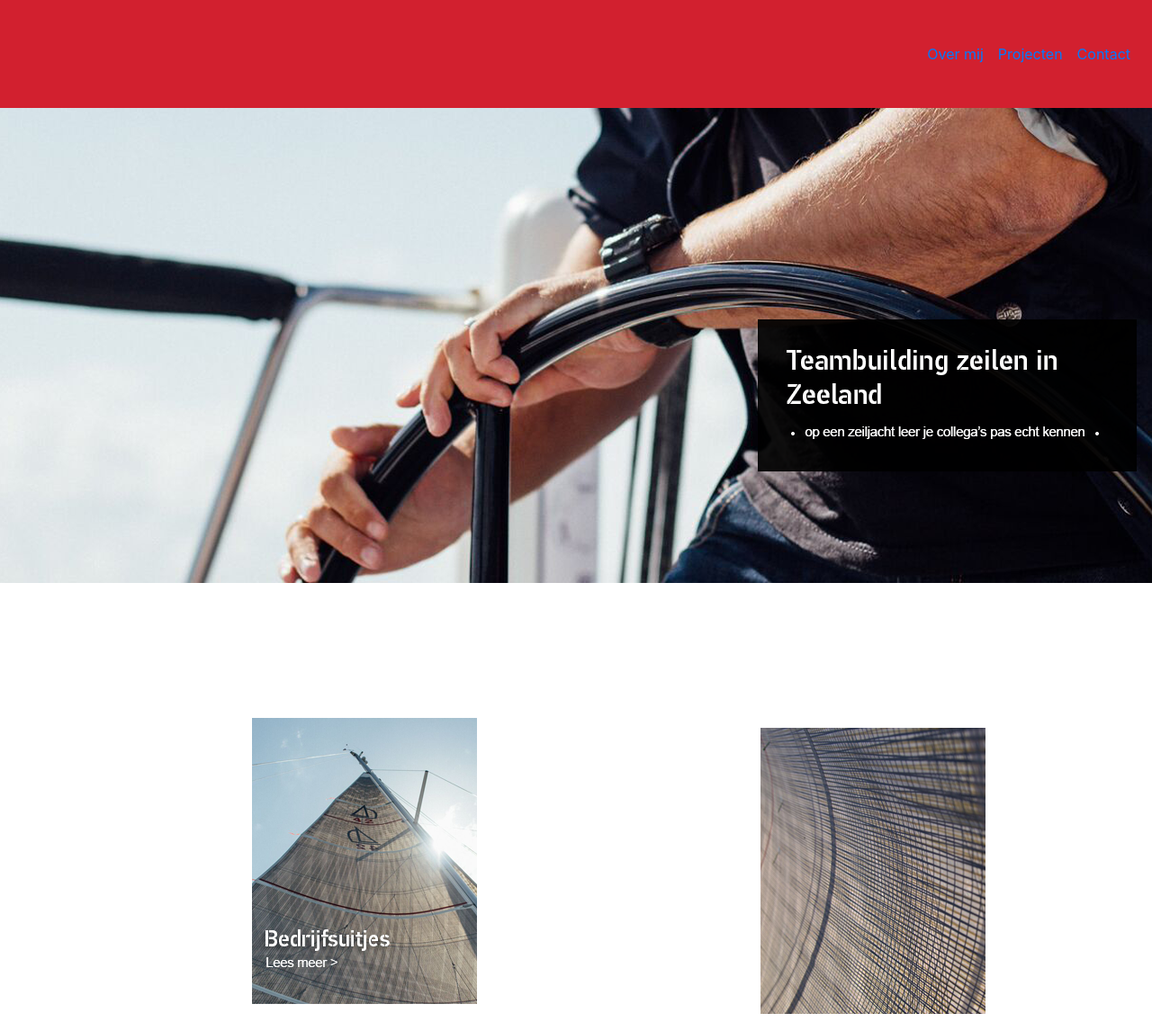
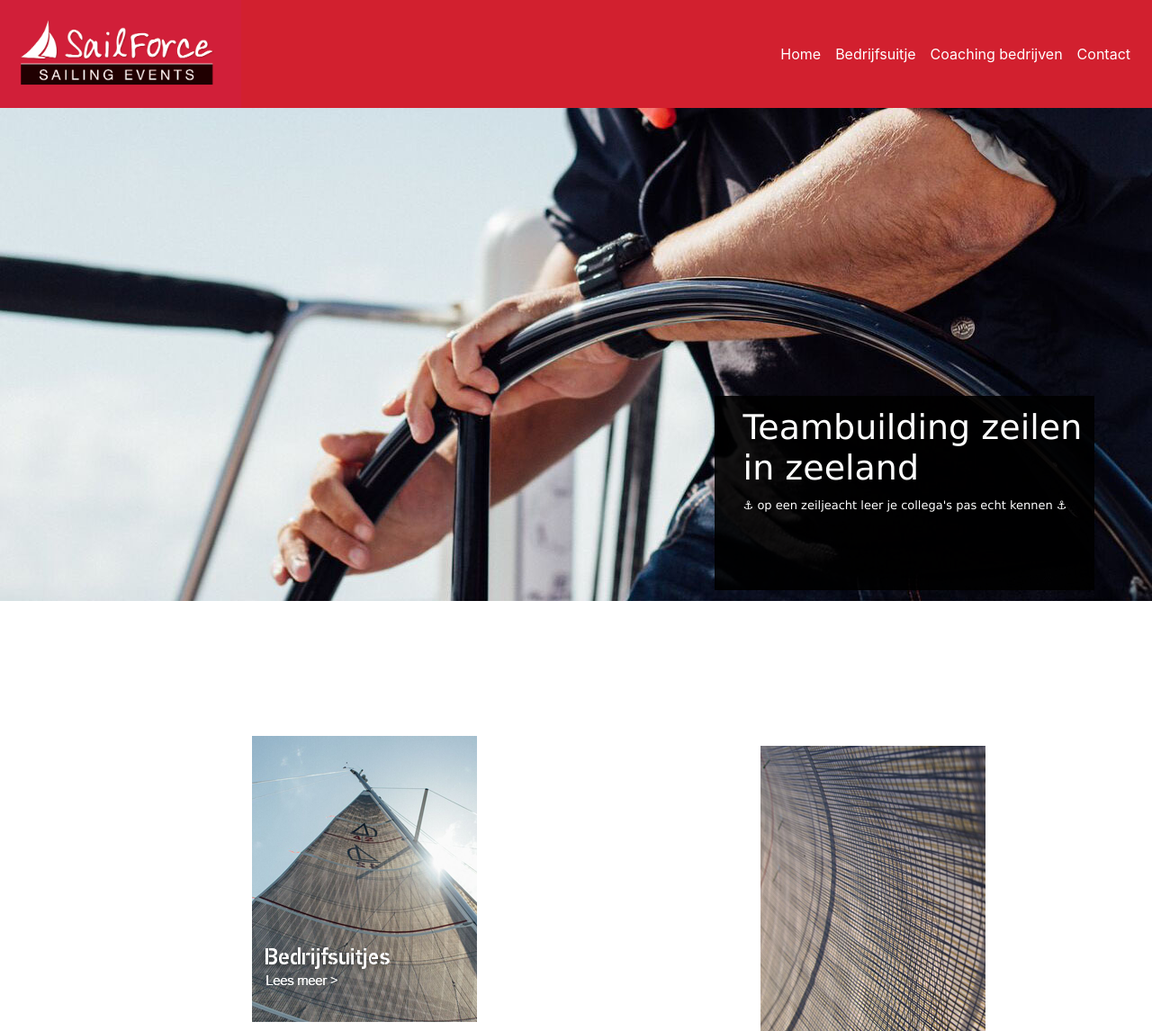
Before and after one commit to Dnarloch99/Sailforce, a PHP site: page / in a window 1280 px wide; the page is wider, and only the part inside the window is pictured. Shown: the top 1146 px of that part at 90% size. Run offline with PHP 8.4, Linux system fonts and the light colour scheme; some libraries are stand-ins or nearby versions.

Commit message:
Header af

```diff
--- a/Public/index.html
+++ b/Public/index.html
@@ -19,6 +19,9 @@
 
 
 <!-- navigatie bar + logo -->
+
+<img class="Logo" src="Logo.png">
+
 <nav class="navbar navbar-expand-md">
   <button class="navbar-toggler navbar-light" type="button" data-toggle="collapse" data-target="#collapsibleNavbar">
     <span class="navbar-toggler-icon"></span>
@@ -26,23 +29,35 @@
   <div class="collapse navbar-collapse" id="collapsibleNavbar">
     <ul class="navbar-nav ml-auto">
       <li class="nav-item">
-        <a class="nav-link" href="over.php">Over mij</a>
+        <a class="nav-link" href="">Home</a>
       </li>
       <li class="nav-item">
-        <a class="nav-link" href="projecten.php">Projecten</a>
+        <a class="nav-link" href="">Bedrijfsuitje</a>
       </li>
       <li class="nav-item">
-        <a class="nav-link" href="contact.php">Contact</a>
+        <a class="nav-link" href="">Coaching bedrijven</a>
+      </li>
+      <li class="nav-item">
+        <a class="nav-link" href="">Contact</a>
       </li>
     </ul>
   </div>
 </nav>
 
+<!-- Header image -->
+<div class="header_text">
+    <h1>
+        Teambuilding zeilen in zeeland
+    </h1>
+    <p>
+        &#9875 op een zeiljeacht leer je collega's pas echt kennen &#9875
+    </p>
+</div>
+    <img class="header" src="Header_image.jpg"/>
 
-
-    	<div id='header'><img src="headerimage.png"/></div>
+<!-- blokken -->
     	   <div id='blok1'><img src="vlak1.png"/></div>
-                <div id='blok2'><img src="vlak2.png"/></div>
+           <div id='blok2'><img src="vlak2.png"/></div>
 
    <!-- dit is de parallax, alles word in de css gedaan -->
     <div class="parallax"></div>
--- a/Public/style.css
+++ b/Public/style.css
@@ -4,12 +4,32 @@ body, html {
 #balk {
 margin-left: -8px;
 }
+    /*Header*/
+.header {
+    width: 100%;
+    height:auto;
+}
+.header_text {
+    height:27%;
+    width:33%;
+    background:rgba(0,0,0,0.9);
+    position: absolute;
+    z-index: 100;
+    margin-left:62%;
+    margin-top:25%;
+    font-family: Verdana;
+    font-size:13px;
 
-#header {
-    margin-top: -20px;
-    margin-left: -8px;
+
+    color:white;
+    padding-left:2.5%;
+    padding-top:1%;
 }
-
+.header_text h1{
+    font-size:38px;
+    font-family: PF Din Stencil, Verdana;
+}
+    /*blokken*/
 #blok1 {
 
     margin-top: 150px;
@@ -17,11 +37,11 @@ margin-left: -8px;
 }
 
 #blok2 {
-margin-left: 66%;
+    margin-left: 66%;
     margin-top: -24%;
 }
 
-/*parallax css*/
+    /*parallax css*/
 .parallax {
     /* The image used */
     background-image: url(sailforce_trip_11.jpeg);
@@ -37,6 +57,8 @@ margin-left: 66%;
 
     margin-top:5%;
 }
+
+    /*navbar*/
 .navbar {
     background-color:#d2202f;
     height:15%;
@@ -46,3 +68,14 @@ margin-left: 66%;
     margin-left:90%;
     color:black;
 }
+.navbar .nav-item .nav-link {
+    color:white;
+}
+
+    /*Logo*/
+.Logo {
+    position: absolute;
+    z-index: 100;
+    height:15%;
+    width: auto;
+}
```
Also changed, not shown: Public/Header_image.jpg (added), Public/Logo.png (added).
